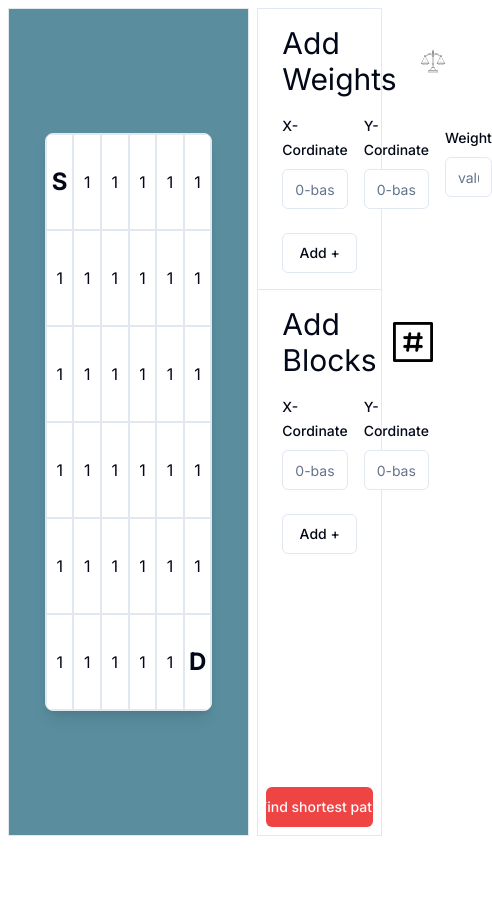
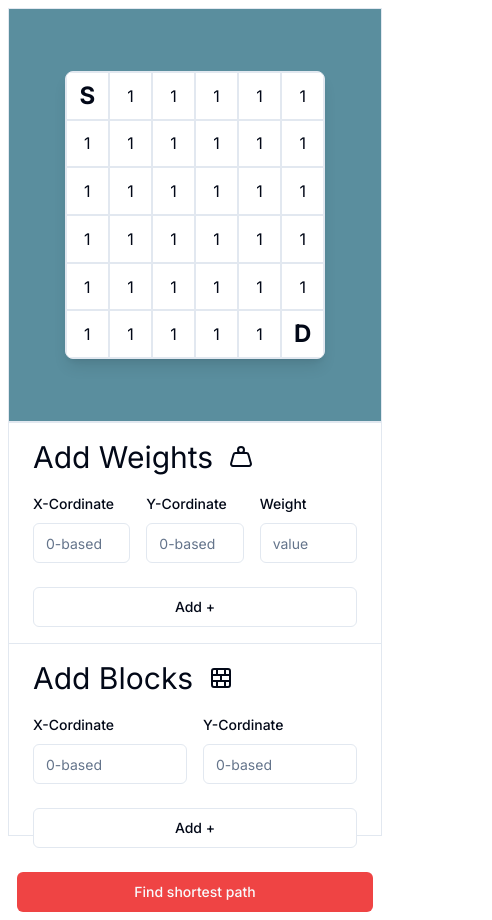
Before and after one commit to markande98/Optimal-Path-In-Grid, a Next.js app: page / in a window 390 px wide. Shown: the whole page, 492 px wide, since content can reach past the window. Before the commit the page ends 844 px from the top, so only its background shows below. Built offline with nearby package versions, Linux system fonts and the light colour scheme.

Commit message:
final code

```diff
--- a/app/page.tsx
+++ b/app/page.tsx
@@ -3,9 +3,9 @@ import { GridControl } from "@/components/grid-control";
 
 export default function Home() {
   return (
-    <div className="h-full w-full flex p-2 gap-x-2">
+    <div className="h-full w-full flex p-2 gap-x-2 md:flex-row flex-col">
       <Grid />
-      <div className="h-full w-1/3 border">
+      <div className="h-1/2 md:h-full w-full md:w-1/3 border">
         <GridControl />
       </div>
     </div>
--- a/components/grid-control.tsx
+++ b/components/grid-control.tsx
@@ -1,14 +1,15 @@
 "use client";
 
+import { optimalPath } from "@/actions/optimal-path";
+import { Button } from "@/components/ui/button";
+import { Separator } from "@/components/ui/separator";
+import { gridSelector, optimalTracePath } from "@/store/atoms/grid";
+import { BrickWall, Weight } from "lucide-react";
+import { useRouter } from "next/navigation";
+import { useCallback, useTransition } from "react";
+import { useRecoilValue, useSetRecoilState } from "recoil";
+import { toast } from "sonner";
 import { GridInput } from "./grid-input";
-import { Separator } from "@/components/ui/separator";
-import { Button } from "@/components/ui/button";
-import { useRecoilValue, useSetRecoilState } from "recoil";
-import { gridSelector, optimalTracePath } from "@/store/atoms/grid";
-import { useCallback, useState, useTransition } from "react";
-import { optimalPath } from "@/actions/optimal-path";
-import { useRouter } from "next/navigation";
-import { toast } from "sonner";
 
 export const GridControl = () => {
   const [isPending, startTransition] = useTransition();
@@ -30,10 +31,10 @@ export const GridControl = () => {
   }, [cord, setOptimalPath, router]);
 
   return (
-    <div className="h-full flex flex-col">
-      <GridInput label="Add Weights" imageUrl="/weight.avif" hasWeight />
+    <div className="h-full flex flex-col ">
+      <GridInput label="Add Weights" icon={Weight} hasWeight />
       <Separator />
-      <GridInput label="Add Blocks" imageUrl="/hash.png" />
+      <GridInput label="Add Blocks" icon={BrickWall} />
       <div className="w-full h-screen flex items-end p-2">
         <Button
           disabled={isPending}
--- a/components/grid-input.tsx
+++ b/components/grid-input.tsx
@@ -18,9 +18,10 @@ import { useSetRecoilState } from "recoil";
 import { toast } from "sonner";
 import * as z from "zod";
 import { Heading } from "./heading";
+import { LucideIcon } from "lucide-react";
 
 interface GridInputProps {
-  imageUrl: string;
+  icon: LucideIcon;
   label: string;
   hasWeight?: boolean;
 }
@@ -31,7 +32,7 @@ const formSchema = z.object({
   weight: z.string().optional(),
 });
 
-export const GridInput = ({ imageUrl, label, hasWeight }: GridInputProps) => {
+export const GridInput = ({ icon, label, hasWeight }: GridInputProps) => {
   const setCoordinates = useSetRecoilState(grid);
   const router = useRouter();
 
@@ -79,7 +80,7 @@ export const GridInput = ({ imageUrl, label, hasWeight }: GridInputProps) => {
 
   return (
     <div className="w-full px-6 py-4 space-y-4">
-      <Heading imageUrl={imageUrl} label={label} />
+      <Heading icon={icon} label={label} />
       <Form {...form}>
         <form onSubmit={form.handleSubmit(onSubmit)} className="space-y-6">
           <div className="flex items-center justify-between gap-x-4">
--- a/components/grid.tsx
+++ b/components/grid.tsx
@@ -10,9 +10,8 @@ export const Grid = () => {
   const coordinates = useRecoilValue(gridSelector);
   const pathCoordinates = useRecoilValue(optimalTracePath);
 
-  console.log(pathCoordinates);
   return (
-    <div className="h-full w-2/3 border flex items-center justify-center bg-cyan-800/70">
+    <div className="h-1/2 md:h-full w-full md:w-2/3 border flex items-center justify-center bg-cyan-800/70">
       <div className="w-[70%] h-[70%] border rounded-lg overflow-hidden shadow-lg bg-white">
         {Array(6)
           .fill(null)
@@ -29,7 +28,8 @@ export const Grid = () => {
                           "w-1/6 flex items-center justify-center border",
                           pathCoordinates.findIndex(
                             (coord) => coord[0] === i && coord[1] === j
-                          ) !== -1 && "bg-black text-white"
+                          ) !== -1 &&
+                            "bg-black text-white transition-colors duration-700"
                         )}
                       >
                         {i * 6 + j == 0 ? (
--- a/components/heading.tsx
+++ b/components/heading.tsx
@@ -1,15 +1,16 @@
+import { LucideIcon } from "lucide-react";
 import Image from "next/image";
 
 interface HeadingProps {
   label: string;
-  imageUrl: string;
+  icon: LucideIcon;
 }
 
-export const Heading = ({ label, imageUrl }: HeadingProps) => {
+export const Heading = ({ label, icon: Icon }: HeadingProps) => {
   return (
     <div className="w-full flex items-center gap-x-4">
       <h1 className="text-3xl">{label}</h1>
-      <Image src={imageUrl} width={40} height={40} alt="labelImage" />
+      <Icon className="h-6 w-6" />
     </div>
   );
 };
```
